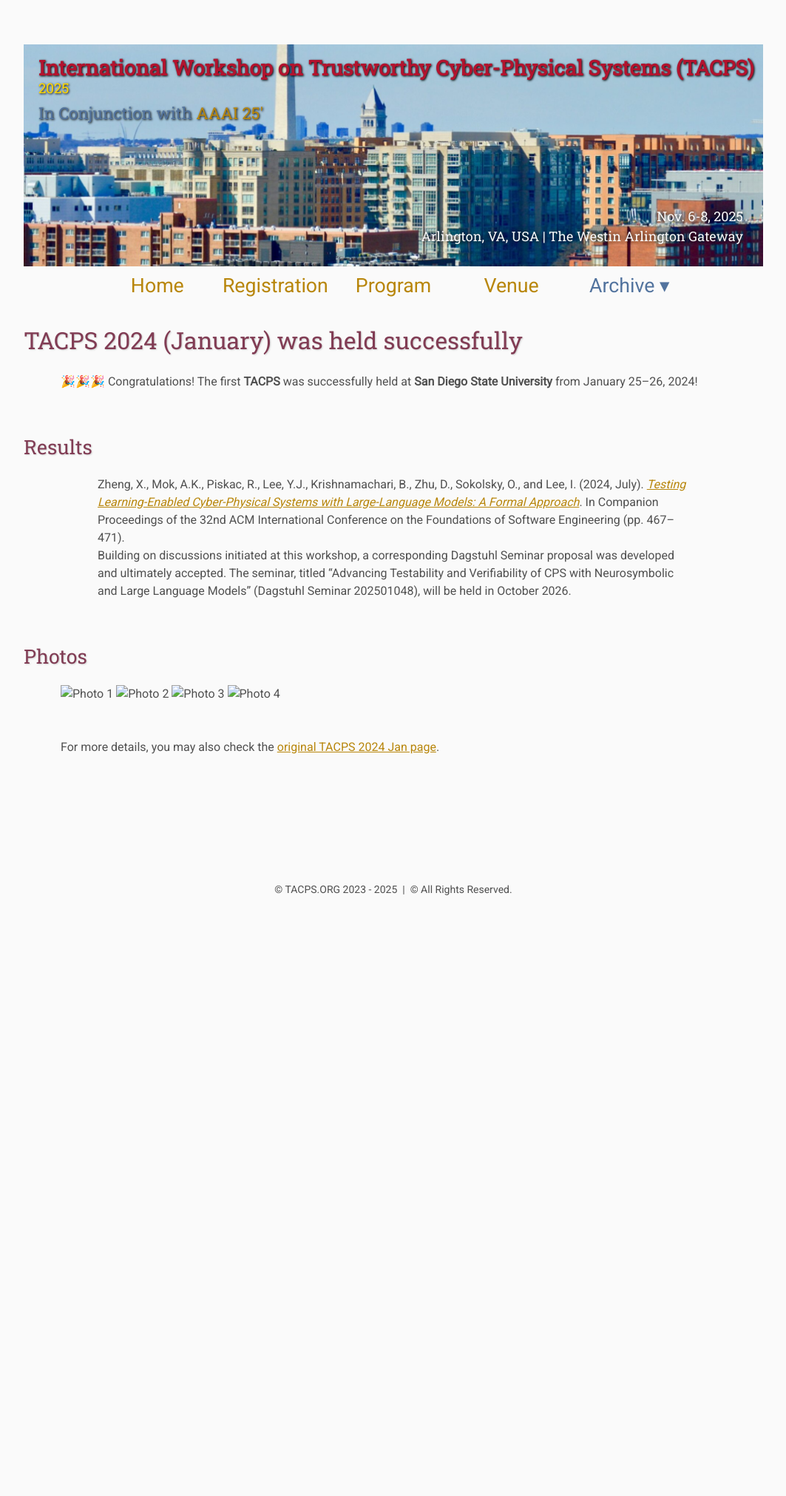
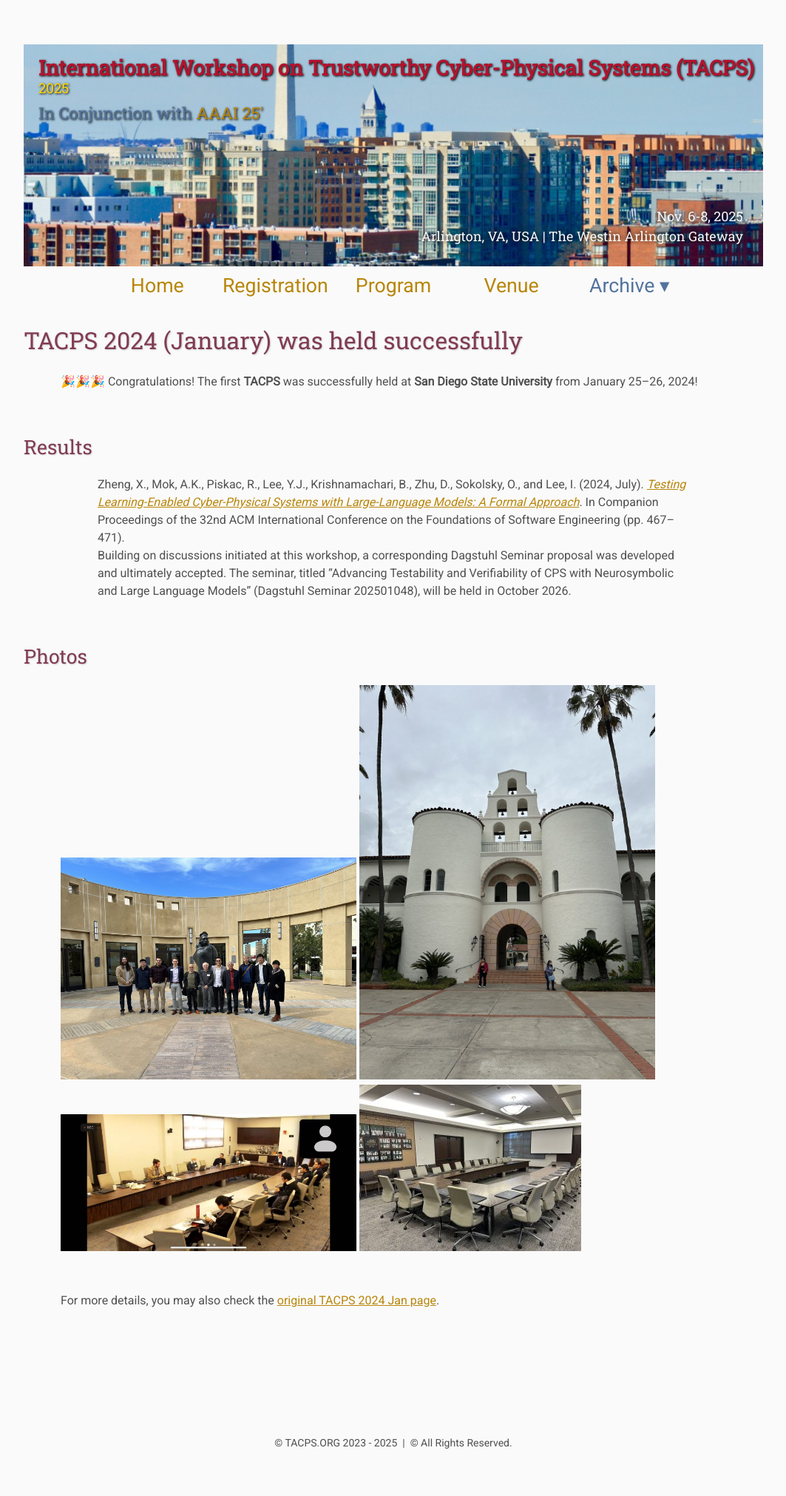
Before and after one commit to ITSEG-MQ/tacps, a Jekyll site: the page built from archive/2024-jan/index.html, in a window 1280 px wide. Shown: the whole page at 74% size, without its empty margins (108-1171 px from the left). Built offline with Jekyll 4.4.1, drawn with Linux system fonts in a browser that asks for light colours; before the commit the page ends 1274 px from its top, so only the background shows below that.

Commit message:
Update index.html

```diff
--- a/archive/2024-jan/index.html
+++ b/archive/2024-jan/index.html
@@ -28,10 +28,14 @@ nav: archive
 
 <h3>Photos</h3>
 <p>
-  <img src="{{ site.baseurl }}/assets/archive/2024-jan/photo1.jpg" alt="Photo 1" style="max-width:400px;">
+<!--   <img src="{{ site.baseurl }}/assets/archive/2024-jan/photo1.jpg" alt="Photo 1" style="max-width:400px;">
   <img src="{{ site.baseurl }}/assets/archive/2024-jan/photo2.jpg" alt="Photo 2" style="max-width:400px;">
   <img src="{{ site.baseurl }}/assets/archive/2024-jan/photo1.jpg" alt="Photo 3" style="max-width:400px;">
-  <img src="{{ site.baseurl }}/assets/archive/2024-jan/photo2.jpg" alt="Photo 4" style="max-width:400px;">
+  <img src="{{ site.baseurl }}/assets/archive/2024-jan/photo2.jpg" alt="Photo 4" style="max-width:400px;"> -->
+  <img src="photo1.jpg" alt="Photo 1" style="max-width:400px;">
+  <img src="photo2.jpg" alt="Photo 2" style="max-width:400px;">
+  <img src="photo3.jpg" alt="Photo 3" style="max-width:400px;">
+  <img src="photo4.jpg" alt="Photo 4" style="max-width:400px;">
 </p>
 
 <hr>
```
